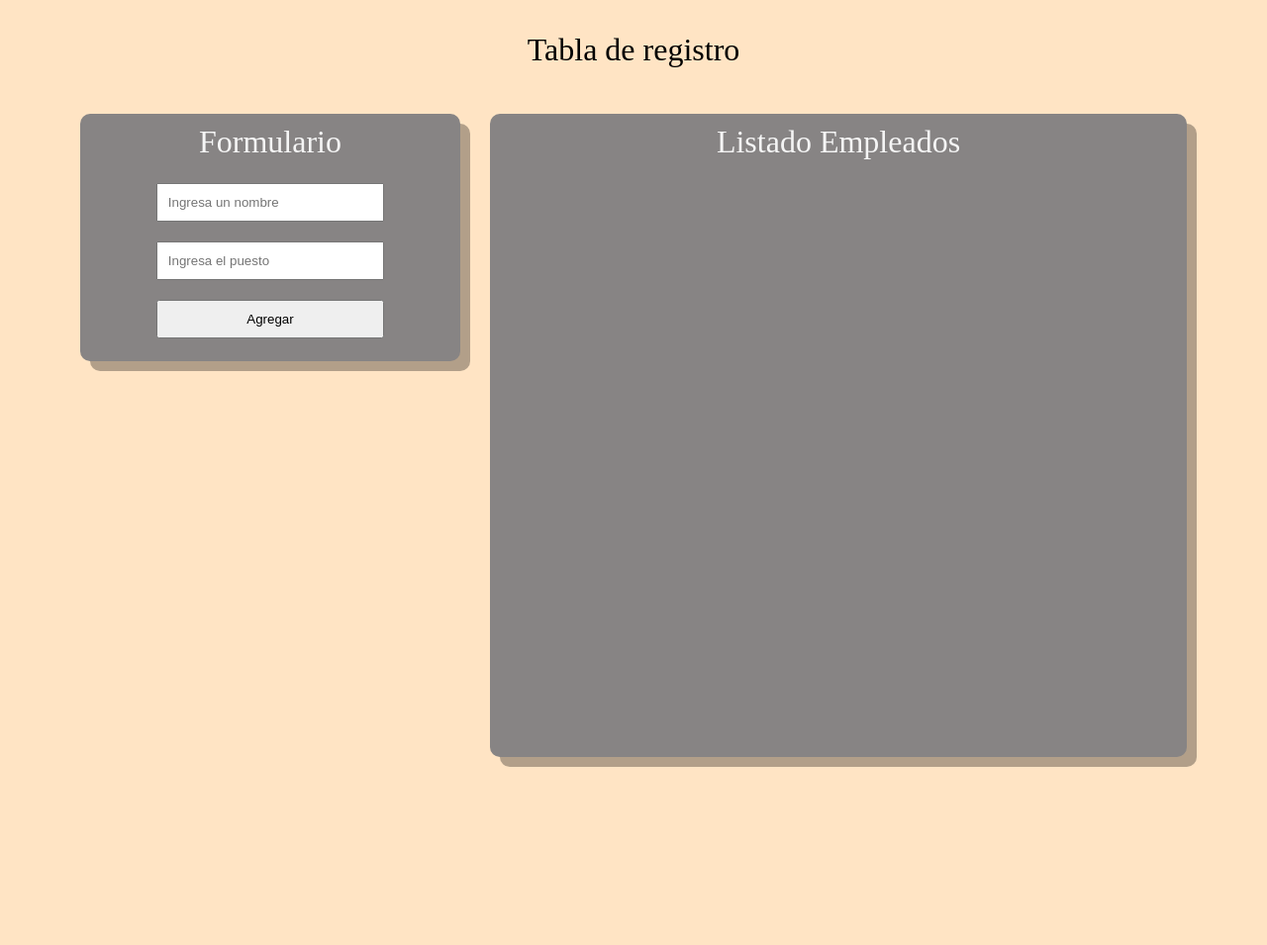
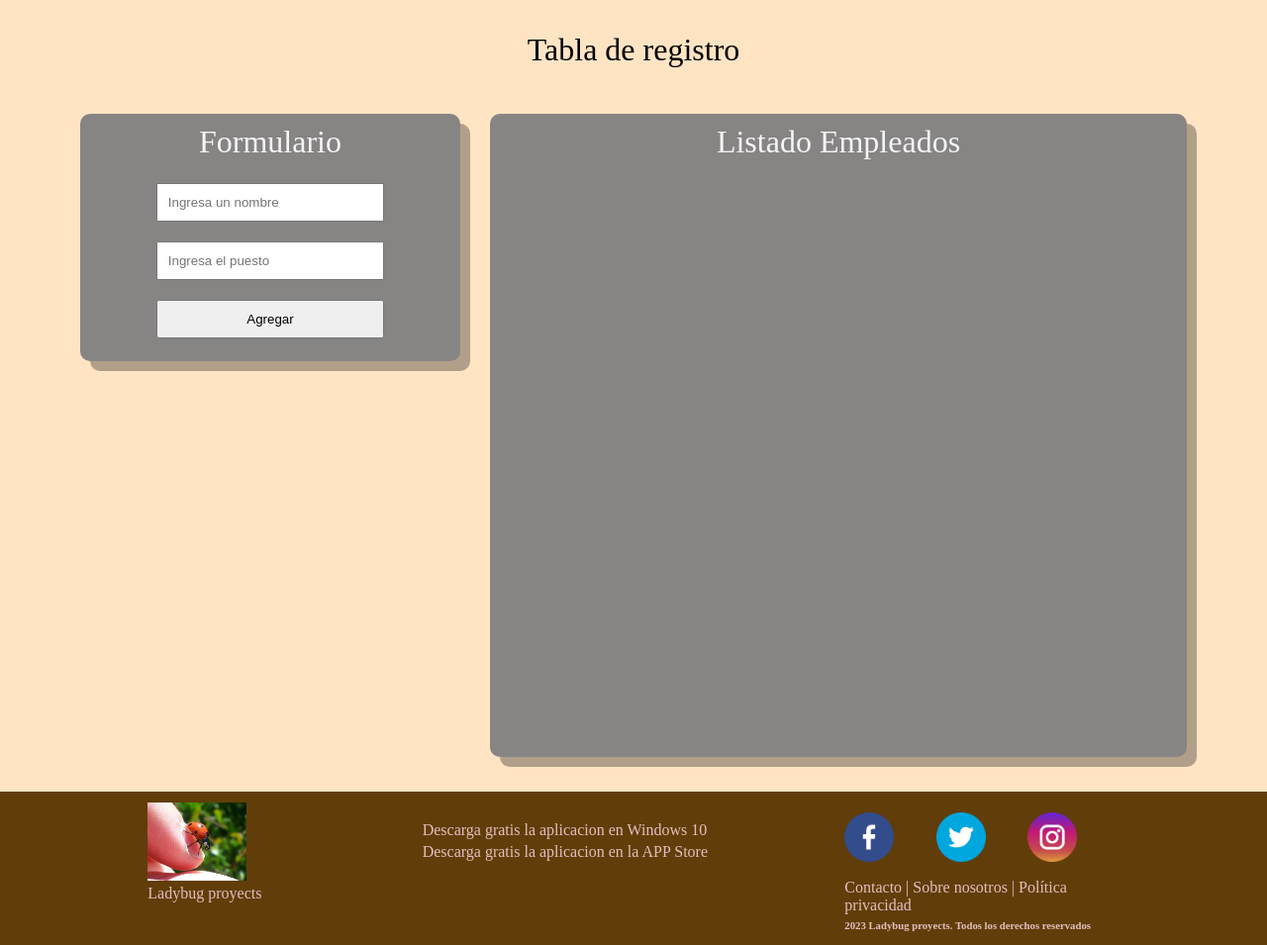
Before and after one commit to Ivan8559/P2, a plain HTML site: page index.html in a window 1280 px wide. Shown: the whole page at 99% size. Before the commit the page ends 800 px from the top, so only its background shows below. Drawn offline with Linux system fonts and the light colour scheme.

Commit message:
Incorporacion del footer HTML y CSS

```diff
--- a/estilos.css
+++ b/estilos.css
@@ -121,3 +121,59 @@ hr {
 .btn-eliminar {
     background-color: red;
 }
+
+/* FOOTER */
+.card{
+    display:grid;
+    grid-template-columns: repeat(3, 1fr);
+    background-color: rgb(97, 61, 9);
+    color: rgb(227, 191, 191);
+}
+
+.logo{
+    width: 100px;
+    padding-top: 4%;
+}
+
+.card-body1{
+    padding-left: 35%;
+}
+
+.card-body2{
+    padding-top: 7%
+}
+
+.card-body3{
+    padding-top: 5%;
+    padding-right: 35%;
+}
+
+.card-text2{
+    padding-top: 1%
+}
+
+.card-text3{
+    padding-top: 6%;
+    padding-bottom: 2%;
+}
+
+.redes-sociales{
+    display:grid;
+    grid-template-columns: repeat(3, 1fr);
+}
+
+.fb{
+    width: 50px;
+}
+
+.tw{
+    width: 50px;
+}
+
+.ig{
+    width: 50px;
+}
+
+.padding-bottom-footer{
+    padding-bottom: 5%;
+}
--- a/index.html
+++ b/index.html
@@ -34,6 +34,34 @@
 
     </div>
 
+    <footer>
+        <div class="card">
+            <div class="card-body1">
+              <img src="./assets/images/mariquita.webp" class="logo">
+              <p class="card-text">Ladybug proyects</p>
+            </div>
+
+            <div class="card-body2">
+                <p class="card-text1">Descarga gratis la aplicacion en Windows 10</p>
+                <p class="card-text2">Descarga gratis la aplicacion en la APP Store</p>
+            </div>
+
+            <div class="card-body3">
+              <div class="redes-sociales">
+                <img src="./assets/images/facebookR.png" class="fb">
+                <img src="./assets/images/twitterR.png" class="tw">
+                <img src="./assets/images/instagramR.png" class="ig">
+              </div>
+
+              <p class="card-text3">Contacto | Sobre nosotros | Política privacidad</p>
+              <h6 class="card-subtitle mb-2 text-muted">2023 Ladybug proyects. Todos los derechos reservados</h6>
+              <div class="padding-bottom-footer"></div>
+
+            </div>
+
+        </div>
+    </footer>
+
     <script src="./app.js"></script>
 </body>
 </html>
```
